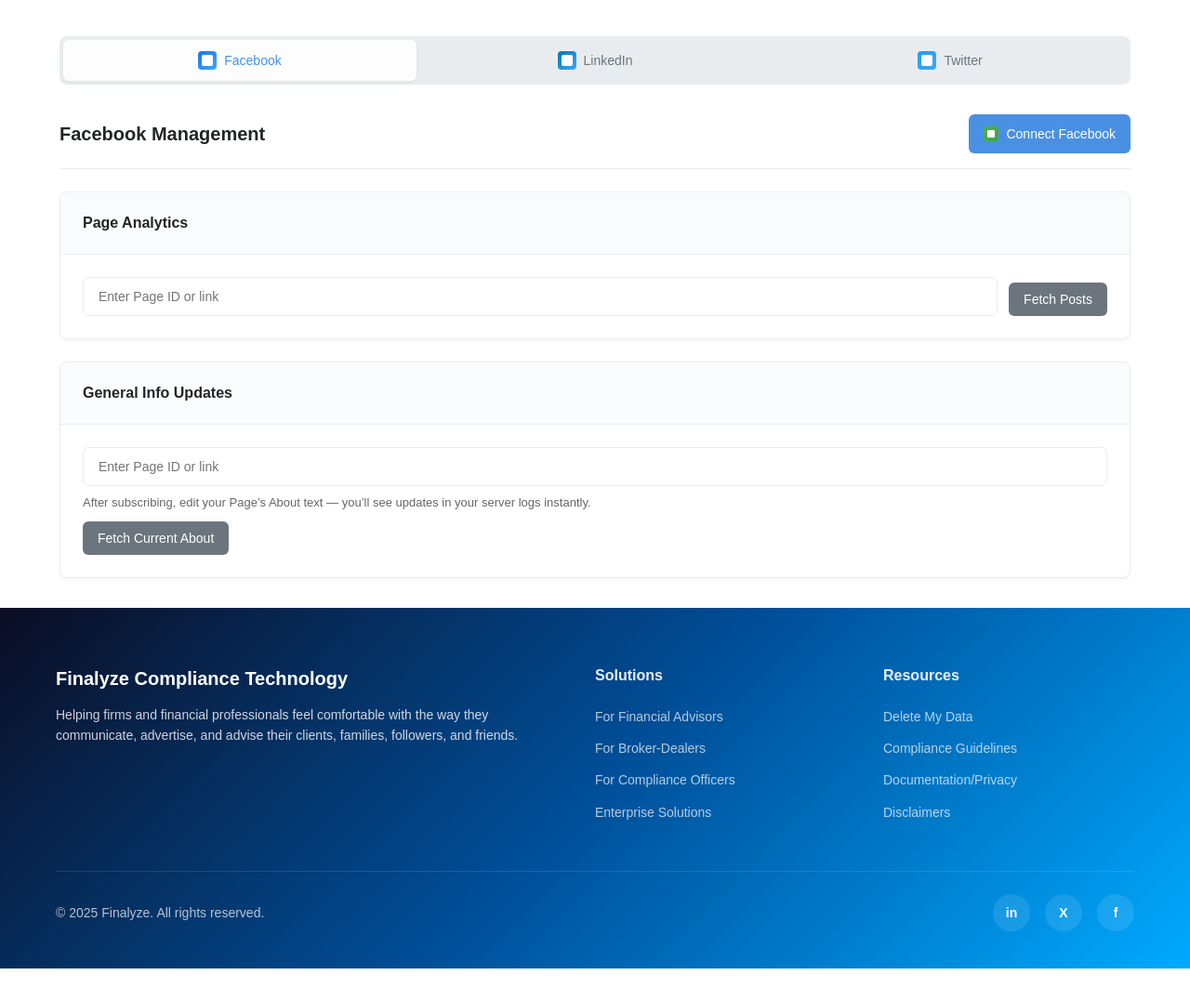
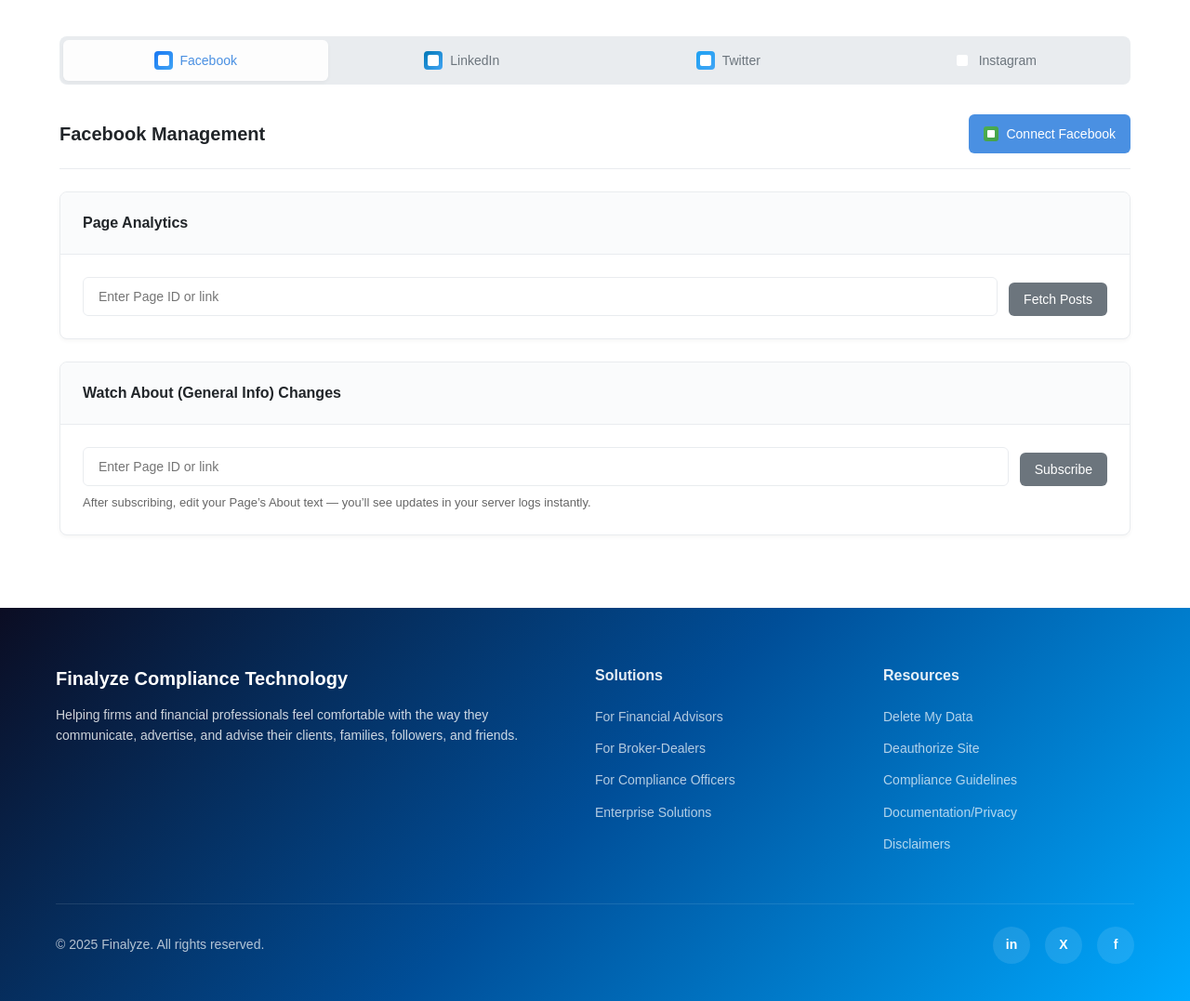
Before and after one commit to rileygiauque/Finalyze, a Flask app: page / in a window 1280 px wide. Shown: the part 681-1758 px from the top of the page at 93% size. Before the commit the page ends 1723 px from the top, so only its background shows below. Run offline with Flask 3, Linux system fonts and the light colour scheme.

Commit message:
Update index.html

```diff
--- a/AHO/templates/index.html
+++ b/AHO/templates/index.html
@@ -54,6 +54,8 @@
                     <li><a href="#facebook">Facebook</a></li>
                     <li><a href="#linkedin">LinkedIn</a></li>
                     <li><a href="#twitter">Twitter</a></li>
+		    <li><a href="#instagram">Instagram</a></li>
+
                                         </li>
 
                 </ul>
@@ -107,6 +109,11 @@
           <div class="tab-icon twitter-icon"></div>
           <span>Twitter</span>
         </button>
+	<button class="tab-link {% if active_tab == 'instagram' %}active{% endif %}" onclick="openTab(event,'instagram')">
+  <div class="tab-icon instagram-icon"></div>
+  <span>Instagram</span>
+</button>
+
       </nav>
     </div>
 
@@ -135,64 +142,22 @@
           </div>
         </div>
 
-        <div class="card">
-  <div class="card-header"><h3>General Info Updates</h3></div>
+	<div class="card">
+  <div class="card-header"><h3>Watch About (General Info) Changes</h3></div>
   <div class="card-body">
     <form method="POST" action="/facebook/subscribe_about" class="form-inline">
       <div class="input-group">
         <input type="text" name="page_id" placeholder="Enter Page ID or link"
                value="{{ session.fb_last_page if session.fb_last_page }}" class="form-input">
-
-
-        </div>
+        <button type="submit" class="btn btn-secondary">Subscribe</button>
+      </div>
       <p style="margin-top:8px;color:#666;font-size:13px">
         After subscribing, edit your Page’s About text — you’ll see updates in your server logs instantly.
       </p>
     </form>
-
-    <!-- Separate form for Fetch Current About -->
-    <form method="POST" action="/facebook/fetch_current_about" class="form-inline" style="margin-top: 10px;">
-      <button type="submit" class="btn btn-secondary">Fetch Current About</button>
-    </form>
   </div>
 </div>
 
-
-        <!-- Add this after the subscription form -->
-
-{% if about_changes %}
-<div class="card">
-  <div class="card-header">
-    <h3>Page Updates</h3>
-  </div>
-  <div class="card-body">
-    {% for page_id, history in about_changes.items() %}
-      <h4>Page ID: {{ page_id }}</h4>
-      {% for entry in history %}
-        <div class="post-item">
-          <div class="post-content">
-            <p><strong>Bio Update:</strong> {{ entry.about or 'No about text' }}</p>
-            <div class="post-meta">Fetched: {{ entry.fetched_at }}</div>
-          </div>
-          <div class="post-status">
-            {% if entry.violations %}
-              <div class="status-badge error">
-                <div class="status-icon warning-icon"></div>
-                <span>Policy Violations: {{ entry.violations | join(', ') }}</span>
-              </div>
-            {% else %}
-              <div class="status-badge success">
-                <div class="status-icon check-icon"></div>
-                <span>Compliant</span>
-              </div>
-            {% endif %}
-          </div>
-        </div>
-      {% endfor %}
-    {% endfor %}
-  </div>
-</div>
-{% endif %}
 
         {% if all_posts %}
           <div class="card">
@@ -258,6 +223,114 @@
         {% endif %}
       </div>
     </div>
+
+<!-- Instagram Tab -->
+<div id="instagram" class="tab-content {% if active_tab == 'instagram' %}active{% endif %}" style="{% if active_tab == 'instagram' %}display:block;{% else %}display:none;{% endif %}">
+  <div class="content-header">
+    <h2>Instagram Management</h2>
+    <a href="/oauth/instagram/login" class="btn btn-primary">
+      <div class="btn-icon auth-icon"></div>
+      Connect Instagram
+    </a>
+  </div>
+
+  <div class="content-body">
+    <div class="card">
+      <div class="card-header">
+        <h3>Account Analytics</h3>
+      </div>
+      <div class="card-body">
+        <form method="POST" action="/instagram/collect" class="form-inline">
+          <div class="input-group">
+            <input type="text" name="account_id" placeholder="Enter IG User ID or link"
+                   value="{{ session.ig_last_account if session.ig_last_account }}" class="form-input">
+            <button type="submit" class="btn btn-secondary">Fetch Posts</button>
+          </div>
+        </form>
+      </div>
+    </div>
+
+    <div class="card">
+      <div class="card-header"><h3>Watch Bio (General Info) Changes</h3></div>
+      <div class="card-body">
+        <form method="POST" action="/instagram/subscribe_about" class="form-inline">
+          <div class="input-group">
+            <input type="text" name="account_id" placeholder="Enter IG User ID or link"
+                   value="{{ session.ig_last_account if session.ig_last_account }}" class="form-input">
+            <button type="submit" class="btn btn-secondary">Subscribe</button>
+          </div>
+          <p style="margin-top:8px;color:#666;font-size:13px">
+            After subscribing, edit your IG bio — you’ll see updates in your server logs instantly.
+          </p>
+        </form>
+      </div>
+    </div>
+
+    {% if ig_all_posts %}
+      <div class="card">
+        <div class="card-header">
+          <h3>Create New Post</h3>
+        </div>
+        <div class="card-body">
+          <form method="POST" action="/instagram/create">
+            <input type="hidden" name="account_id" value="{{ session.ig_last_account }}">
+            <div class="form-group">
+              <textarea name="message" placeholder="What's on your mind?" class="form-textarea"></textarea>
+            </div>
+            <button type="submit" class="btn btn-primary">
+              <div class="btn-icon publish-icon"></div>
+              Publish Post
+            </button>
+          </form>
+        </div>
+      </div>
+
+      {% for aid, posts in ig_all_posts.items() %}
+        <div class="card">
+          <div class="card-header">
+            <h3>Posts for Account: {{ aid }}</h3>
+          </div>
+          <div class="card-body">
+            <div class="posts-grid">
+              {% for p in posts %}
+                <div class="post-item">
+                  <div class="post-content">
+                    <p>{{ p.message }}</p>
+                    <div class="post-meta">{{ p.created_time }}</div>
+                  </div>
+                  <div class="post-status">
+                    {% if p.violations %}
+                      <div class="status-badge error">
+                        <div class="status-icon warning-icon"></div>
+                        <span>Policy Violations: {{ p.violations | join(', ') }}</span>
+                      </div>
+                    {% else %}
+                      <div class="status-badge success">
+                        <div class="status-icon check-icon"></div>
+                        <span>Compliant</span>
+                      </div>
+                    {% endif %}
+                  </div>
+                  <div class="post-actions">
+                    <form method="POST" action="/instagram/delete" style="display:inline;">
+                      <input type="hidden" name="account_id" value="{{ aid }}">
+                      <input type="hidden" name="post_id" value="{{ p.id }}">
+                      <button class="btn btn-danger btn-sm">
+                        <div class="btn-icon delete-icon"></div>
+                        Delete
+                      </button>
+                    </form>
+                  </div>
+                </div>
+              {% endfor %}
+            </div>
+          </div>
+        </div>
+      {% endfor %}
+    {% endif %}
+  </div>
+</div>
+
 
     <!-- LinkedIn Tab -->
     <div id="linkedin" class="tab-content {% if active_tab == 'linkedin' %}active{% endif %}" style="{% if active_tab == 'linkedin' %}display:block;{% else %}display:none;{% endif %}">
@@ -508,6 +581,10 @@
           <li style="margin-bottom: 12px;">
             <a href="/delete" style="color: #ffffff; text-decoration: none; font-size: 14px; opacity: 0.7;">Delete My Data</a>
           </li>
+
+<li style="margin-bottom: 12px;">
+    <a href="/deauthorize" style="color: #ffffff; text-decoration: none; font-size: 14px; opacity: 0.7;">Deauthorize Site</a>
+</li>
           <li style="margin-bottom: 12px;">
             <a href="https://www.finra.org/" style="color: #ffffff; text-decoration: none; font-size: 14px; opacity: 0.7;">Compliance Guidelines</a>
           </li>
@@ -617,19 +694,6 @@
         }
       });
     });
-
-// Auto-refresh About changes every 30 seconds
-setInterval(function() {
-    if (document.getElementById('facebook').style.display === 'block') {
-        // Only refresh if on Facebook tab
-        fetch('/facebook/about_changes')
-            .then(response => response.text())
-            .then(html => {
-                // Update just the about changes section
-                location.reload();
-            });
-    }
-}, 30000);
   </script>
 </body>
 </html>
```
